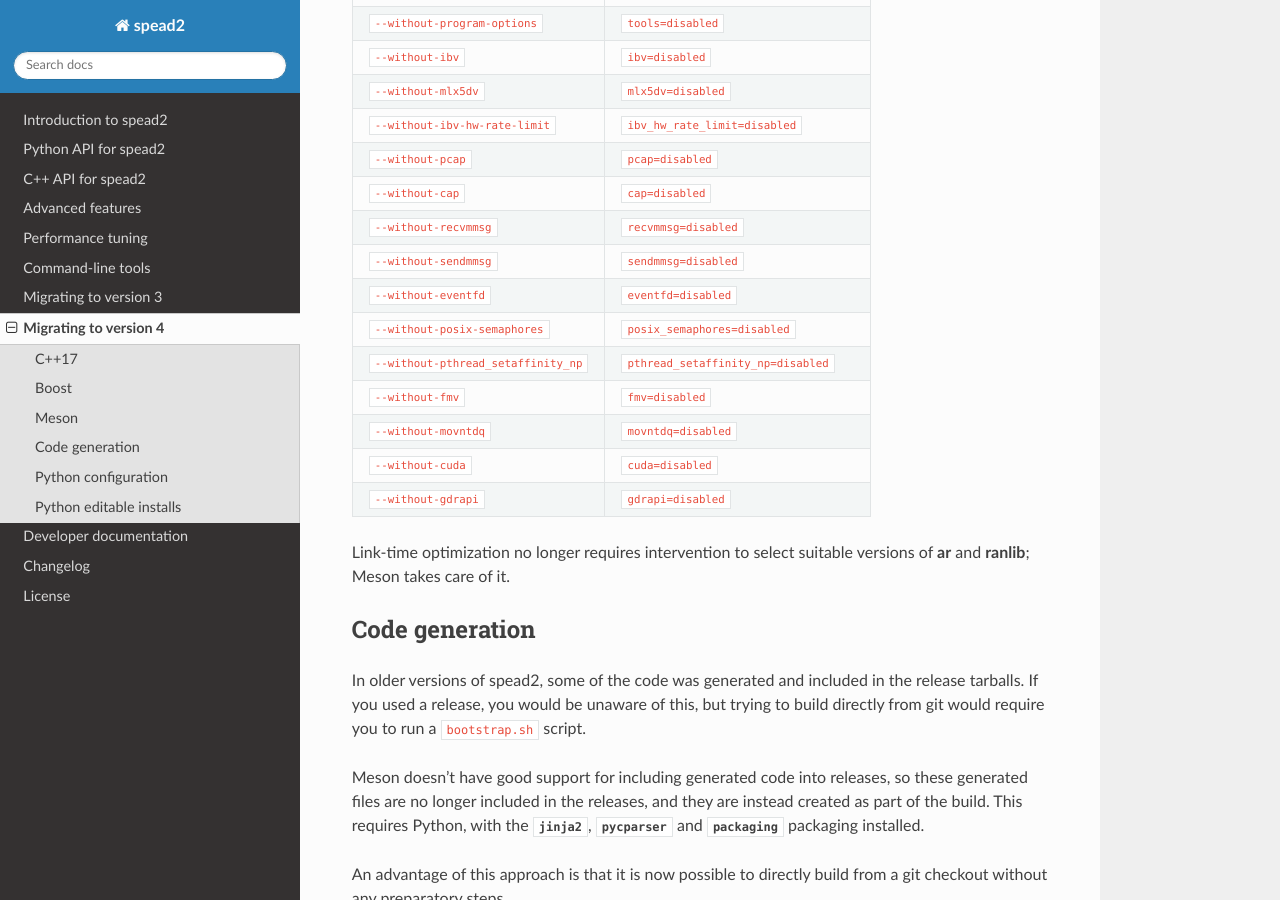
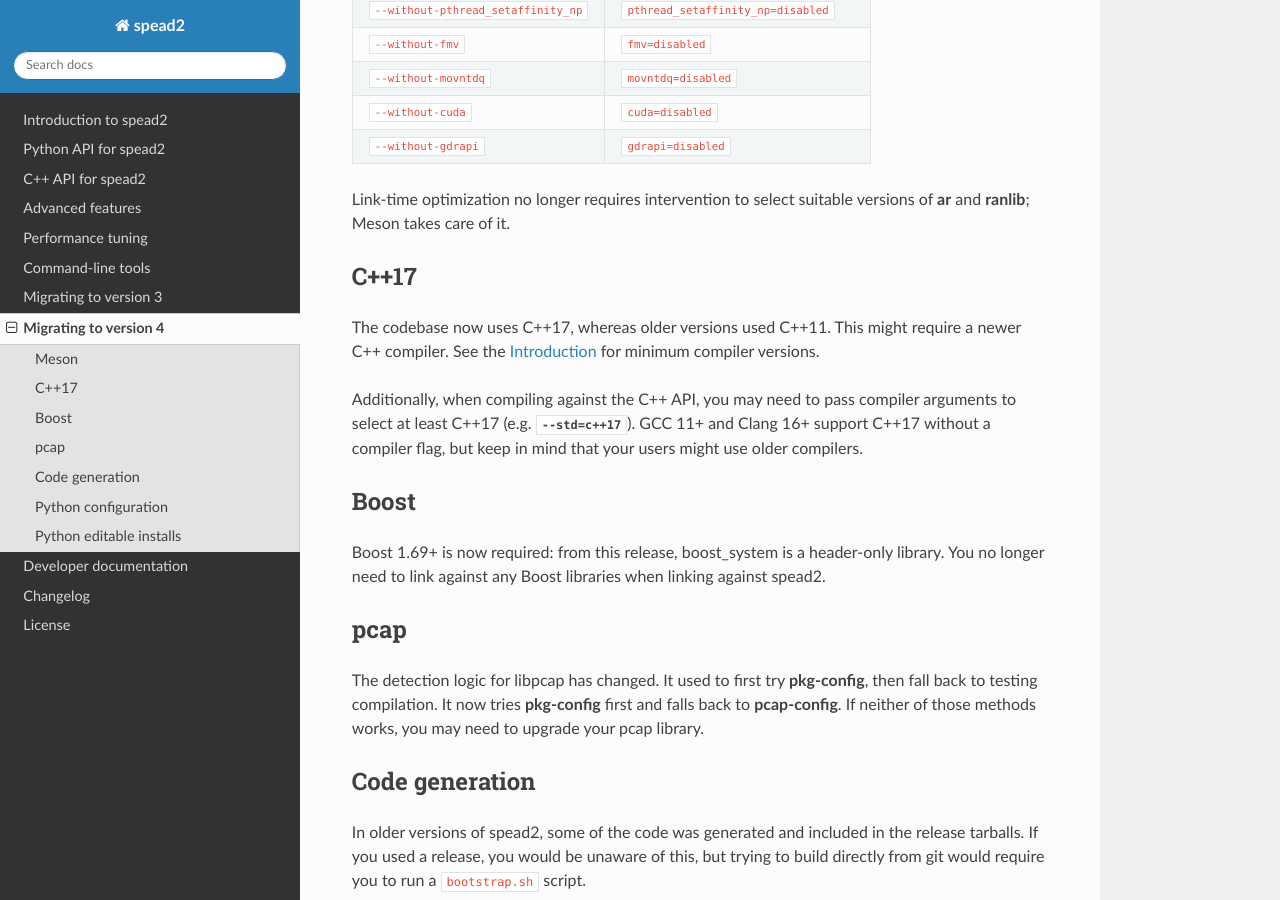
Before and after one commit to ska-sa/spead2, a Sphinx documentation site: the page built from doc/migrate-4.rst, in a window 1280 px wide and 900 px high, scrolled down 1064 px. Built offline with Sphinx 7.4.7 and the Read the Docs theme 2.0.0, drawn with Linux system fonts in a browser that asks for light colours; the version number could not be read and is left out; some of the changed text lies outside the part shown.

Commit message:
Note change in pcap detection on migration page

```diff
--- a/doc/migrate-4.rst
+++ b/doc/migrate-4.rst
@@ -61,6 +44,30 @@
 Link-time optimization no longer requires intervention to select suitable
 versions of :command:`ar` and :command:`ranlib`; Meson takes care of it.
 
+C++17
+-----
+The codebase now uses C++17, whereas older versions used C++11. This might
+require a newer C++ compiler. See the :doc:`Introduction <introduction>` for
+minimum compiler versions.
+
+Additionally, when compiling against the C++ API, you may need to pass
+compiler arguments to select at least C++17 (e.g. :option:`!--std=c++17`). GCC
+11+ and Clang 16+ support C++17 without a compiler flag, but keep in mind that
+your users might use older compilers.
+
+Boost
+-----
+Boost 1.69+ is now required: from this release, boost_system is
+a header-only library. You no longer need to link against any Boost libraries
+when linking against spead2.
+
+pcap
+----
+The detection logic for libpcap has changed. It used to first try
+:command:`pkg-config`, then fall back to testing compilation. It now tries
+:command:`pkg-config` first and falls back to :command:`pcap-config`. If
+neither of those methods works, you may need to upgrade your pcap library.
+
 Code generation
 ---------------
 In older versions of spead2, some of the code was generated and included in
```
Also changed, not shown: other parts of doc/migrate-4.rst (+0 -17 lines).
